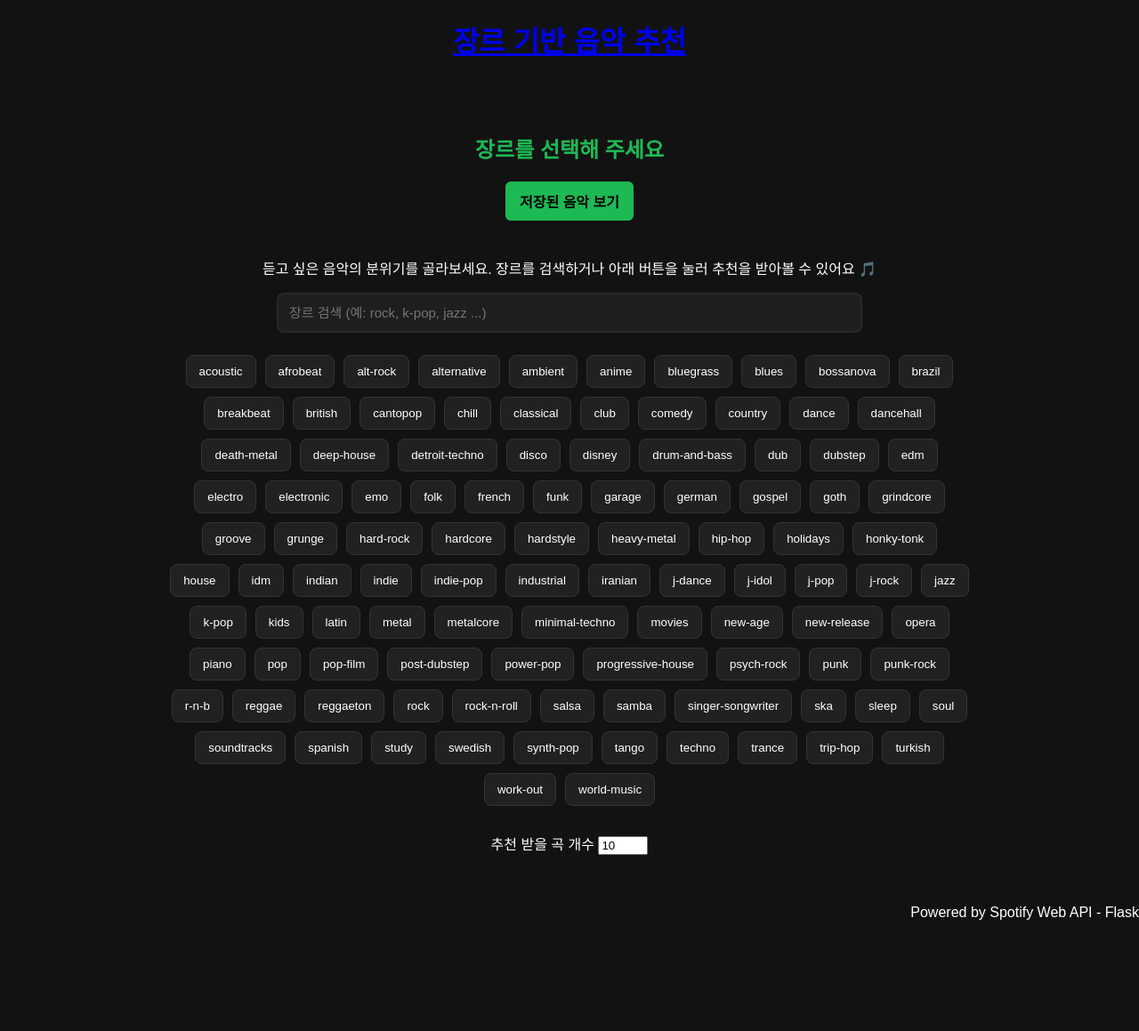
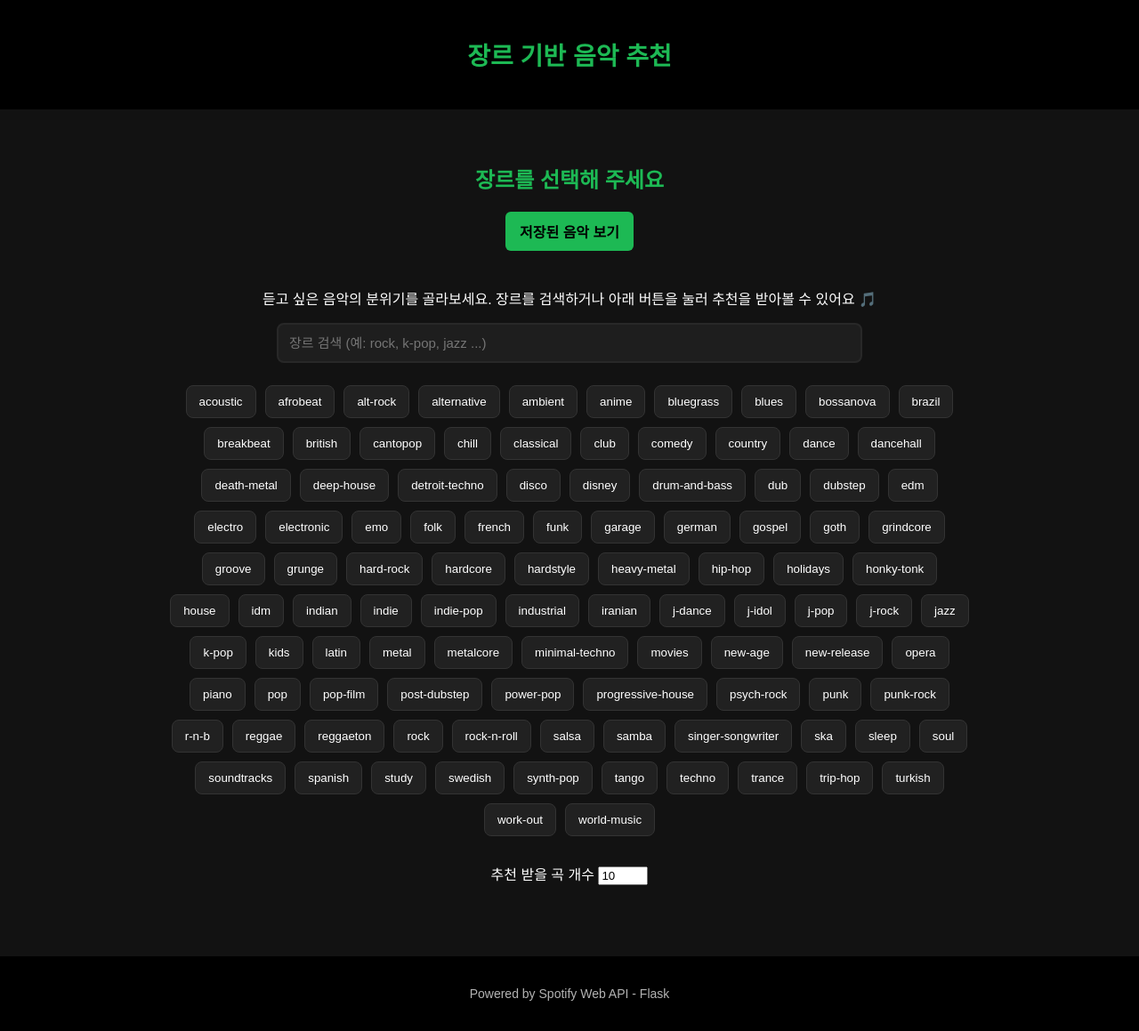
Before and after one commit to shun010116/music_recommend, a Flask app: page / in a window 1280 px wide. Shown: the whole page at 89% size. Before the commit the page ends 1034 px from the top, so only its background shows below. Run offline with Flask 3, Linux system fonts and the light colour scheme; parts of the project's set-up code (start-up, migrations or seed data) failed here and were passed over.

Commit message:
Edit base.html style

```diff
--- a/static/style.css
+++ b/static/style.css
@@ -22,6 +22,54 @@ h2 {
     color: #1DB954; /* Spotify Green */
     font-weight: 700;
 }
+
+/* HEADER */
+
+.main-header {
+    background-color: #000;
+    padding: 20px 0;
+    text-align: center;
+}
+
+.site-title a {
+    color: #1DB954;
+    text-decoration: none;
+    font-size: 28px;
+}
+
+.site-title a:hover {
+    color: #1ed760;
+}
+
+/* FLASH MESSAGES */
+
+.flash-box {
+    width: 80%;
+    max-width: 600px;
+    margin: 20px auto;
+}
+
+.flash-item {
+    background-color: #1DB954;
+    color: black;
+    padding: 10px 14px;
+    border-radius: 6px;
+    margin-bottom: 8px;
+    text-align: center;
+    font-weight: 600;
+}
+
+/* FOOTER */
+
+.main-footer {
+    text-align: center;
+    padding: 20px 0;
+    margin-top: 40px;
+    font-size: 14px;
+    color: #B3B3B3;
+    background: #000;
+}
+
 
 /* =========================
    Saved Link (index 상단 이동 버튼)
--- a/templates/base.html
+++ b/templates/base.html
@@ -5,30 +5,30 @@
     <meta name="viewport" content="width=device-width, initial-scale=1.0">
     <title>Spotify Music Recommend</title>
 
-    <link rel="stylesheet" href="static/style.css">
+    <link rel="stylesheet" href="{{ url_for('static', filename='style.css') }}">
 
 </head>
 <body>
-    <header>
-        <h1 style="text-align: center;"><a href="{{ url_for('index') }}">장르 기반 음악 추천</a></h1>
+    <header class="main-header">
+        <h1 class="site-title"><a href="{{ url_for('index') }}">장르 기반 음악 추천</a></h1>
     </header>
 
     <main>
         {% with messages = get_flashed_messages() %}
             {% if messages %}
-                <ul>
-                    {% for msg in messages %}
-                        <li>{{ msg }}</li>
-                    {% endfor %}
-                </ul>
+            <div class="flash-box">
+                {% for msg in messages %}
+                    <div class="flash-item">{{ msg }}</div>
+                {% endfor %}
+            </div>
             {% endif %}
         {% endwith %}
 
         {% block content %}{% endblock %}
     </main>
 
-    <footer>
-        <p style="text-align: right;">Powered by Spotify Web API - Flask</p>
+    <footer class="main-footer">
+        <p>Powered by Spotify Web API - Flask</p>
     </footer>
 </body>
 </html>
```
